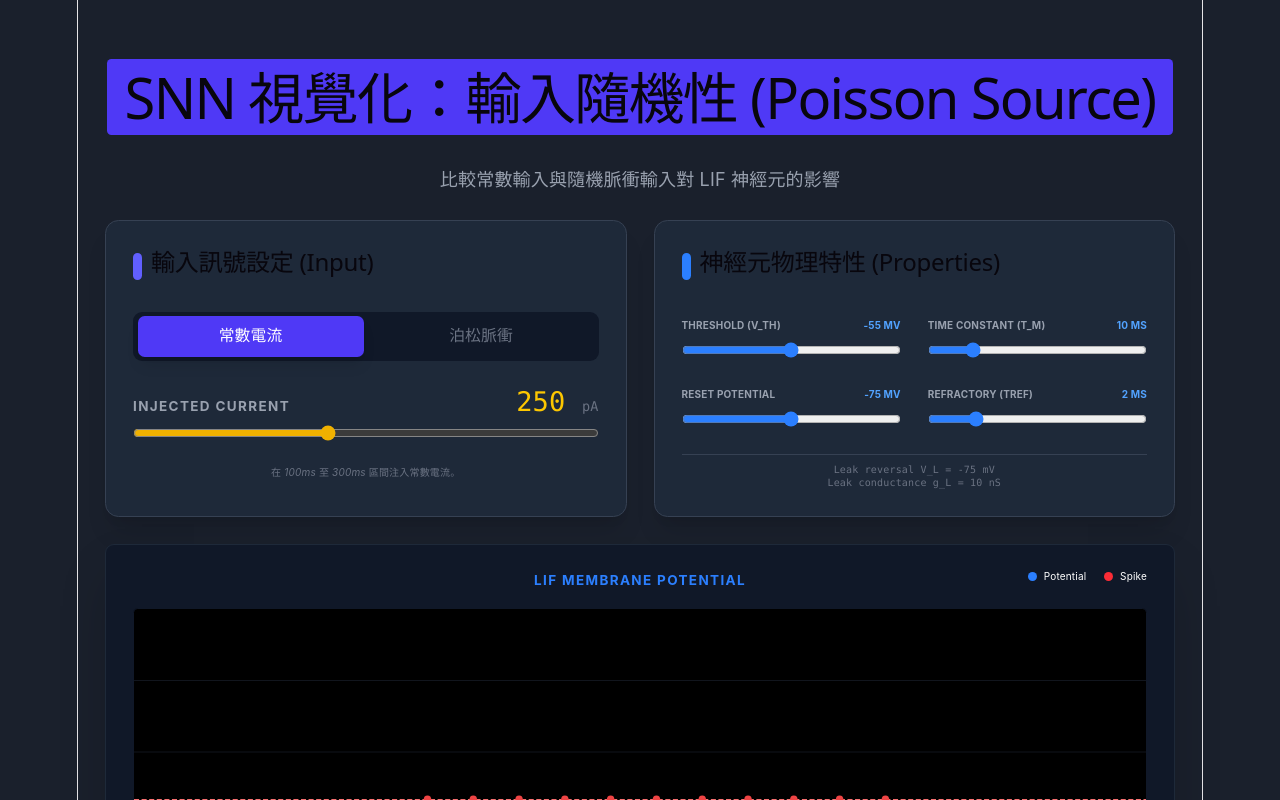
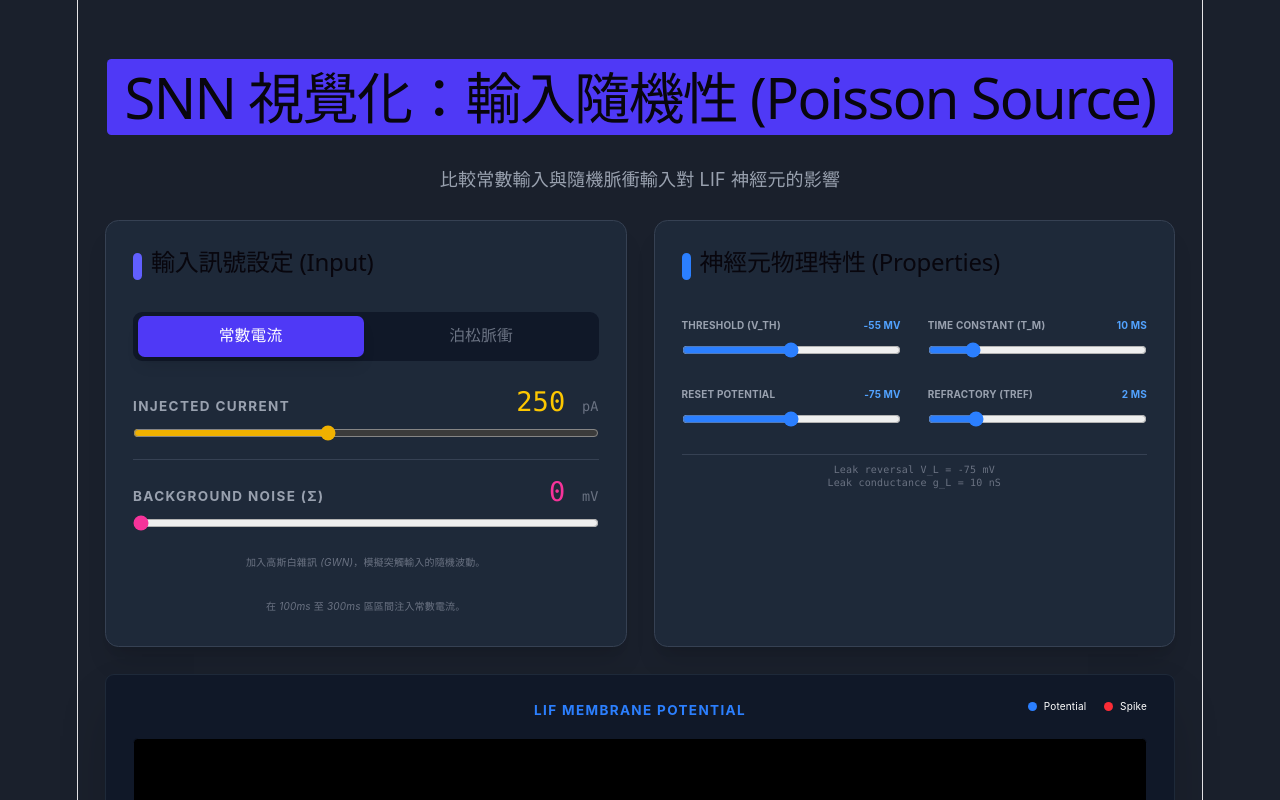
Before and after one commit to Salt-Shio/snn-academy, a Vue app: page / in a window 1280 px wide. Shown: the top 800 px of the page. Built offline with nearby package versions, Linux system fonts and the light colour scheme.

Commit message:
GWN 程式實做

```diff
--- a/src/components/BasicLIFSandbox.vue
+++ b/src/components/BasicLIFSandbox.vue
@@ -1,7 +1,9 @@
 <script setup lang="ts">
 import { ref, onMounted, reactive, watch } from 'vue';
-import { LIFNeuron, LIFParams } from '../lib/snn/LIFNeuron';
+import { LIFNeuron } from '../lib/snn/LIFNeuron';
+import type { LIFParams } from '../lib/snn/LIFNeuron';
 import { PoissonSource } from '../lib/snn/PoissonSource';
+import { GWNSource } from '../lib/snn/GWNSource';
 
 // 模擬參數
 const SIM_DURATION = 400; // ms
@@ -25,6 +27,7 @@ const neuronParams = reactive<LIFParams>({
 const constantCurrent = ref(250); // pA
 const poissonRate = ref(50);      // Hz
 const poissonPulseAmplitude = ref(2000); // 脈衝強度 (pA)，用於模擬輸入
+const noiseSigma = ref(0);        // 雜訊強度 (mV)
 
 // 模擬數據歷史
 const voltageHistory = ref<number[]>([]);
@@ -44,10 +47,12 @@ const runSimulation = () => {
     let current = 0;
 
     if (inputMode.value === 'constant') {
-      // 常數模式 (100-300ms)
-      current = (time >= 100 && time <= 300) ? constantCurrent.value : 0;
+      // 常數模式 (100-300ms) + 高斯白雜訊
+      const iBase = (time >= 100 && time <= 300) ? constantCurrent.value : 0;
+      const iNoise = GWNSource.getNoiseCurrent(noiseSigma.value, neuronParams.tau_m, neuronParams.g_L, DT);
+      current = iBase + iNoise;
     } else {
-      // 泊松模式
+      // 泊松模式 (不帶 GWN 背景雜訊)
       if (pSource.step(DT)) {
         pSpikes.push(time);
         current = poissonPulseAmplitude.value; // 當泊松源發生脈衝，注入一個瞬時強電流
@@ -75,7 +80,7 @@ const getVoltagePath = (data: number[]) => {
 };
 
 // 參數改變時自動重新模擬
-watch([neuronParams, constantCurrent, poissonRate, inputMode, poissonPulseAmplitude], () => {
+watch([neuronParams, constantCurrent, poissonRate, inputMode, poissonPulseAmplitude, noiseSigma], () => {
   runSimulation();
 }, { deep: true });
 
@@ -128,7 +133,20 @@ onMounted(() => {
               </div>
               <input type="range" v-model.number="constantCurrent" min="0" max="600" step="10" class="w-full accent-yellow-500" />
             </div>
-            <p class="text-[10px] text-gray-500 italic">在 100ms 至 300ms 區間注入常數電流。</p>
+
+            <!-- 背景雜訊 (GWN) - 僅在常數電流模式顯示 -->
+            <div class="pt-4 border-t border-gray-700 space-y-4">
+              <div class="flex flex-col">
+                <div class="flex justify-between items-end mb-2">
+                  <label class="text-xs text-gray-400 font-bold uppercase tracking-widest">Background Noise (σ)</label>
+                  <span class="text-2xl font-mono text-pink-500 leading-none">{{ noiseSigma }} <span class="text-xs text-gray-500">mV</span></span>
+                </div>
+                <input type="range" v-model.number="noiseSigma" min="0" max="10" step="0.5" class="w-full accent-pink-500" />
+              </div>
+              <p class="text-[10px] text-gray-500 italic">加入高斯白雜訊 (GWN)，模擬突觸輸入的隨機波動。</p>
+            </div>
+
+            <p class="text-[10px] text-gray-500 italic">在 100ms 至 300ms 區區間注入常數電流。</p>
           </div>
 
           <div v-else class="space-y-6">
--- /dev/null
+++ b/src/lib/snn/GWNSource.ts
@@ -0,0 +1,33 @@
+/**
+ * 高斯白雜訊產生器 (Gaussian White Noise Generator)
+ * 使用 Box-Muller 轉換產生標準常態分佈 N(0, 1) 的樣本。
+ */
+export class GWNSource {
+  /**
+   * 產生一個標準常態分佈的隨機數
+   * @returns number N(0, 1)
+   */
+  public static next(): number {
+    let u = 0, v = 0;
+    while (u === 0) u = Math.random();
+    while (v === 0) v = Math.random();
+    return Math.sqrt(-2.0 * Math.log(u)) * Math.cos(2.0 * Math.PI * v);
+  }
+
+  /**
+   * 根據給定的雜訊強度 sigma (mV) 產生等效輸入電流 (pA)
+   * 公式基於：dv_noise = sigma * sqrt(dt/tau_m) * N(0,1)
+   * 換算為等效電流：I_noise = (dv_noise * tau_m * g_L) / dt
+   * 化簡得：I_noise = sigma * g_L * sqrt(tau_m / dt) * N(0,1)
+   *
+   * @param sigma 雜訊強度 (mV)
+   * @param tau_m 膜時間常數 (ms)
+   * @param g_L 漏電導 (nS)
+   * @param dt 時間步長 (ms)
+   * @returns 等效的雜訊電流 (pA)
+   */
+  public static getNoiseCurrent(sigma: number, tau_m: number, g_L: number, dt: number): number {
+    if (sigma <= 0) return 0;
+    return sigma * g_L * Math.sqrt(tau_m / dt) * this.next();
+  }
+}
--- a/src/lib/snn/LIFNeuron.ts
+++ b/src/lib/snn/LIFNeuron.ts
@@ -14,12 +14,13 @@ export interface LIFParams {
 export class LIFNeuron {
   public v: number;                  // 當前膜電位 (mV)
   public hasSpiked: boolean = false; // 當前時間步長是否發生脈衝
+  public params: LIFParams;
 
   // protected 修飾符允許未來的子類別 (如 ConductanceLIF) 存取與覆寫
   protected tref_counter: number = 0; // 不應期倒數計時器 (ms)
 
   constructor(
-    public params: LIFParams = {
+    params: LIFParams = {
       V_th: -55,
       V_reset: -75,
       V_L: -75,
@@ -28,6 +29,7 @@ export class LIFNeuron {
       tref: 2,
     }
   ) {
+    this.params = params;
     this.v = this.params.V_L; // 初始電位設定為靜息電位
   }
 
--- a/src/lib/snn/PoissonSource.ts
+++ b/src/lib/snn/PoissonSource.ts
@@ -4,8 +4,11 @@
  */
 export class PoissonSource {
   public hasSpiked: boolean = false;
+  public rate: number;
 
-  constructor(public rate: number = 20) {} // 預設放電率為 20 Hz
+  constructor(rate: number = 20) {
+    this.rate = rate;
+  } // 預設放電率為 20 Hz
 
   /**
    * 推進一個時間步長
```
